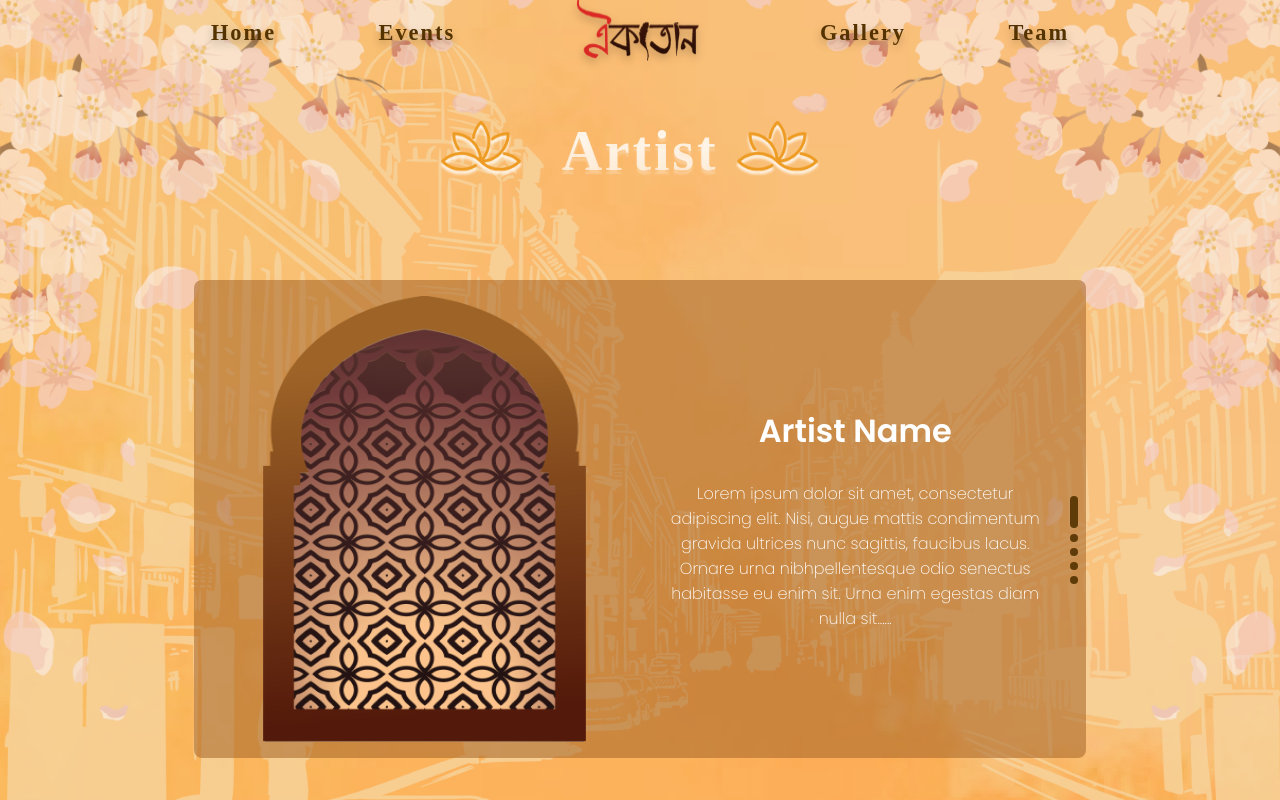
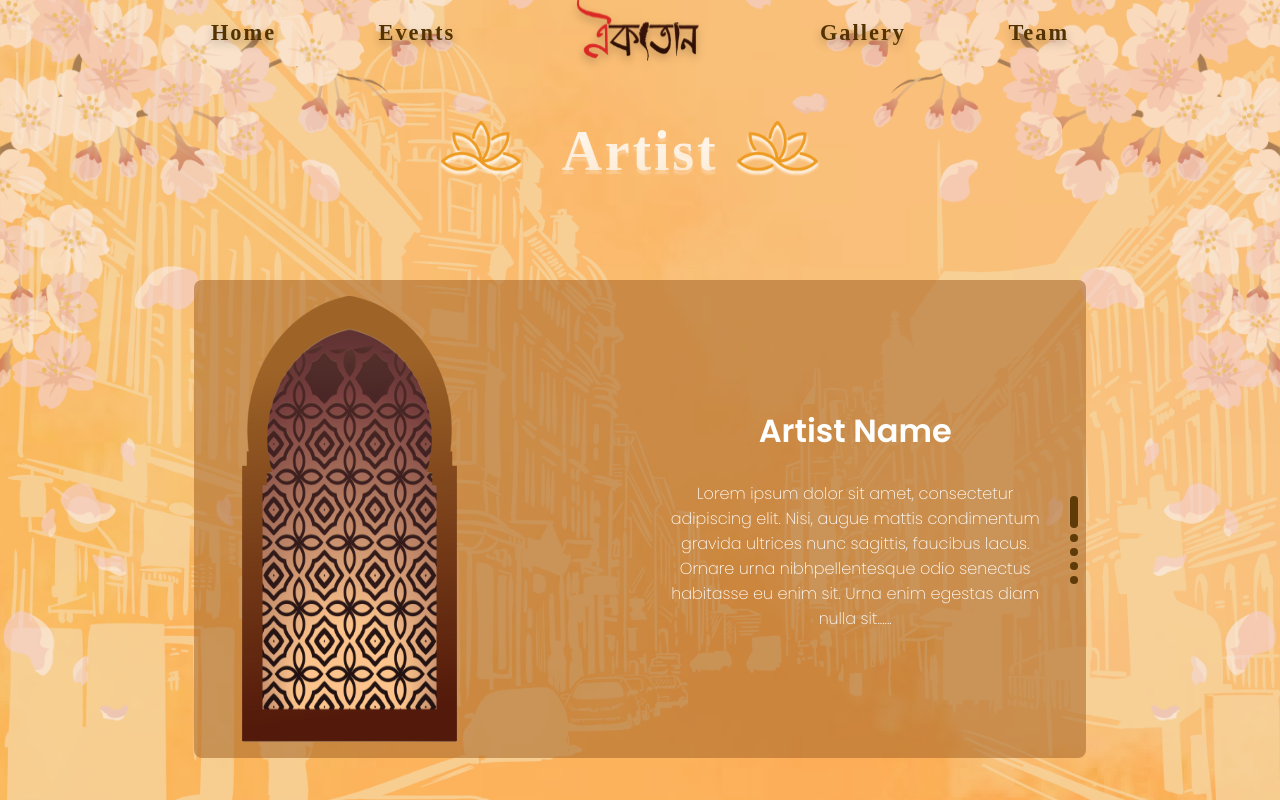
Before and after one commit to gdsc-nits-org/oikyotaan-2023, a React (Vite) app: page /artists in a window 1280 px wide. Shown: the top 800 px of the page. Built offline with nearby package versions, Linux system fonts and the light colour scheme; a web font is replaced by a local one.

Commit message:
fix- image width fixed

```diff
--- a/src/Components/ArtistCard/ArtistCard.jsx
+++ b/src/Components/ArtistCard/ArtistCard.jsx
@@ -5,6 +5,7 @@ const ArtistCard = ({ info }) => {
   const isMobile = useMediaQuery("(max-width: 900px)");
   return (
     <div className={style.card}>
+      <div className={style.container}>
         <div className={style.imgContainer}>
           <img
             className={style.eventImg}
@@ -13,6 +14,7 @@ const ArtistCard = ({ info }) => {
             width={isMobile ? 220 : 300}
           />
           <img className={style.overlay} src="/Gallery/khidki.png" alt="png" />
+        </div>
       </div>
       <div className={style.desc}>
         <p className={style.title}>{info.name}</p>
--- a/src/Components/ArtistCard/ArtistCard.module.scss
+++ b/src/Components/ArtistCard/ArtistCard.module.scss
@@ -6,12 +6,16 @@
   border-radius: 0.5rem;
   background-color: rgba(167, 103, 41, 0.56);
   color: white;
+  .container {
+    display: flex;
+    justify-content: center;
     .imgContainer {
-    width: 75%;
+      width: 50%;
       margin-inline: auto;
       display: flex;
       align-items: center;
-    justify-content: center;
+      justify-content: flex-start;
+      margin-left: 2rem;
       position: relative;
       .eventImg {
         width: 100%;
@@ -20,19 +24,6 @@
         z-index: 2;
         transition: all 1s ease-in-out;
         opacity: 0;
-      // clip-path: polygon(
-      //   8.93% 38.02%,
-      //   12.14% 26.48%,
-      //   22.22% 16.48%,
-      //   33.31% 10.31%,
-      //   49.84% 7.49%,
-      //   66.37% 11.68%,
-      //   78.87% 18.68%,
-      //   86.75% 26.48%,
-      //   90.74% 38.02%,
-      //   90.74% 93.34%,
-      //   8.93% 93.34%
-      // );
         clip-path: polygon(
           9.59% 38.41%,
           12.79% 26.87%,
@@ -56,6 +47,7 @@
         height: 100%;
       }
     }
+  }
   .desc {
     padding: 1rem;
     display: flex;
@@ -72,7 +64,6 @@
       font-family: var(--gdsc-font-1);
       text-align: center;
       font-weight: 200;
-      //line-height: 30px;
     }
   }
 }
@@ -83,6 +74,9 @@
       height: 54%;
       width: 90%;
     }
+    // .imgContainer {
+    //   width: 90% !important;
+    // }
     .desc {
       padding: 1vw 0 0;
     }
@@ -95,7 +89,12 @@
       padding: 1vw 0 0;
     }
   }
+  .container {
+    align-items: stretch;
+  }
   .imgContainer {
+    margin-inline: 0 !important;
+    justify-content: center;
     width: 50% !important;
   }
 }
@@ -105,12 +104,18 @@
       gap: 0;
     }
   }
+  .imgContainer {
+    margin-inline: 0 !important;
+  }
 }
 @media (max-width: 380px) {
   .card {
     desc {
       gap: 0;
     }
+  }
+  .imgContainer {
+    margin-inline: 0 !important;
   }
   .title {
     font-size: 1.5rem !important;
```
Lines whose indentation alone changed are shown as unchanged.
